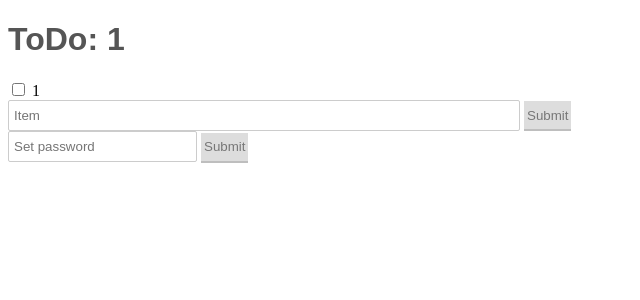
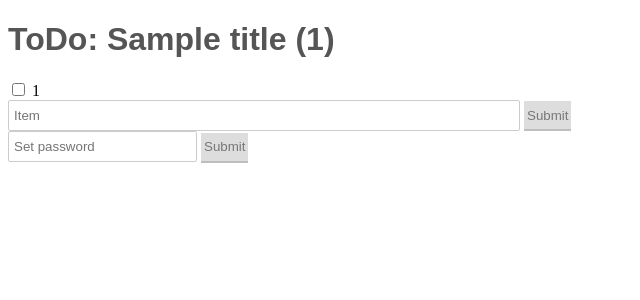
Before and after one commit to ferranpm/easy-todo, a Flask app: template templates/todo.html in a window 1280 px wide. Shown: the top 300 px of the page, without its empty margins (0-640 px from the left). Run offline with Flask 2, Linux system fonts and the light colour scheme; the template is opened without the code that fills it: most values are stand-ins (such as "Sample title", 1, 10 or a date in 2020); some libraries are stand-ins or nearby versions.

Commit message:
Set title and refactoring

```diff
--- a/main.py
+++ b/main.py
@@ -31,9 +31,18 @@ def create():
 @app.route('/todo/<list_id>')
 def todo(list_id):
 	with Connection() as c:
-		c.execute('SELECT todo, done, item_id FROM items WHERE list_id=(?)', (list_id,))
+		c.execute('SELECT title, password FROM todos WHERE list_id=?', (list_id,))
+		list_data = c.fetchone()
+		print(list_data)
+		c.execute('SELECT todo, done, item_id FROM items WHERE list_id=?', (list_id,))
 		todo = c.fetchall()
-	return render_template('todo.html', todo=todo, list_id=list_id)
+		data = {
+				'title': list_data[0],
+				'password': list_data[1],
+				'todo': todo,
+				'list_id': list_id
+				}
+	return render_template('todo.html', **data)
 
 @app.route('/add/<list_id>', methods=['POST'])
 def add_item(list_id):
@@ -52,6 +61,13 @@ def unmark(item_id):
 	with Connection() as c:
 		c.execute('UPDATE items SET done=0 WHERE item_id=?', item_id)
 
+@app.route('/settitle/<list_id>', methods=['POST'])
+def set_title(list_id):
+	title = request.form['title']
+	with Connection() as c:
+		c.execute('UPDATE todos SET title=? WHERE list_id=?', (title, list_id,))
+	return redirect(url_for('todo', list_id=list_id))
+
 if __name__ == '__main__':
 	app.debug = True
 	app.run()
--- a/schema.sql
+++ b/schema.sql
@@ -3,8 +3,8 @@ DROP TABLE IF EXISTS todos;
 
 CREATE TABLE todos (
 	list_id INTEGER PRIMARY KEY,
+	title VARCHAR(40)
 	password VARCHAR(40),
-	title VARCHAR(40)
 );
 
 CREATE TABLE items (
--- a/templates/todo.html
+++ b/templates/todo.html
@@ -11,7 +11,11 @@
 	}
 </script>
 
+{% if title %}
+<h1>ToDo: {{title}} ({{list_id}})</h1>
+{% else %}
 <h1>ToDo: {{list_id}}</h1>
+{% endif %}
 
 {% for item in todo %}
 <div class="item">
@@ -26,7 +30,7 @@
 </form>
 
 {% if not title %}
-<form action="/settitle" method="POST">
+<form action="/settitle/{{list_id}}" method="POST">
 	<input type="text" placeholder="Set title" class="input" name="title" />
 	<input type="submit" class="btn" />
 </form>
@@ -38,7 +42,7 @@
 	<input type="submit" class="btn" />
 </form>
 {% else %}
-<form action="/setpassword" method="POST">
+<form action="/setpassword/{{list_id}}" method="POST">
 	<input type="text" placeholder="Set password" class="input" name="password" />
 	<input type="submit" class="btn" />
 </form>
```
